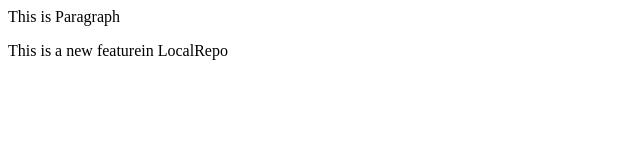
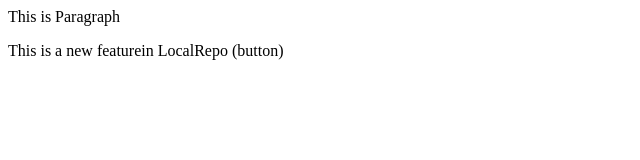
Before and after one commit to aimanarshiya/LocalRepo, a plain HTML site: page index.html in a window 1280 px wide. Shown: the full height of the page, 0-640 px from the left. Drawn offline with Linux system fonts and the light colour scheme.

Commit message:
add button in main

```diff
--- a/index.html
+++ b/index.html
@@ -1,2 +1,2 @@
 <p>This is Paragraph</p>
-<p>This is a new featurein LocalRepo</p>
+<p>This is a new featurein LocalRepo (button)</p>
```
